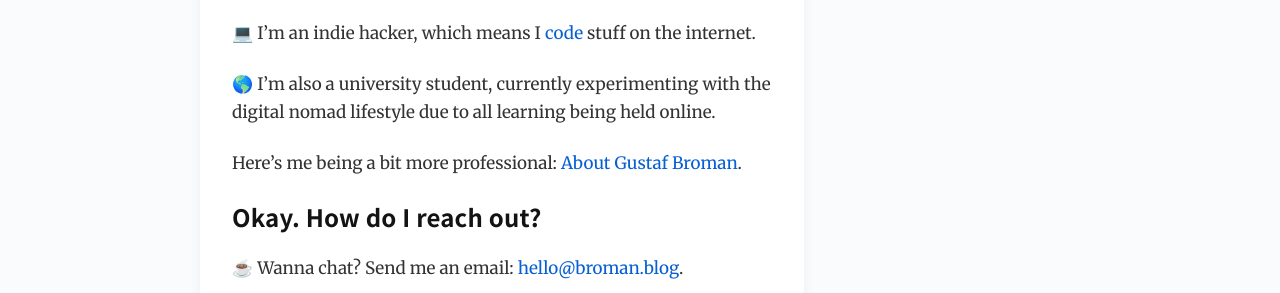
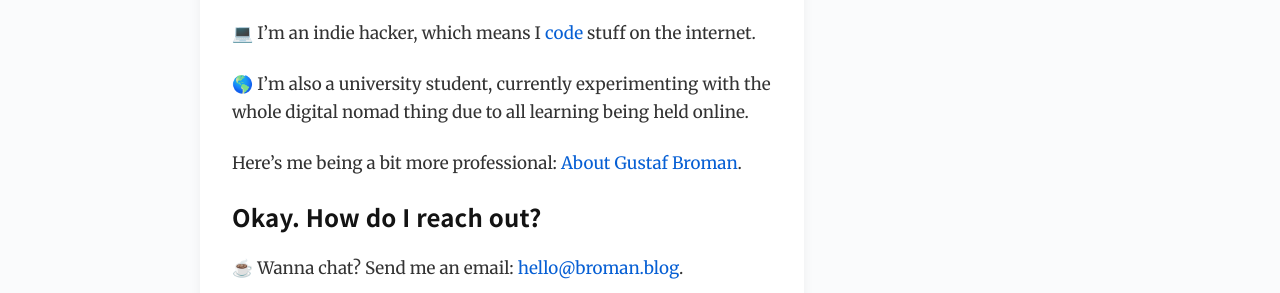
Before and after one commit to gdbroman/broman.blog, a Jekyll site: the page built from about.md, in a window 1280 px wide. Shown: the part 1397-1690 px from the top of the page. Built offline with Jekyll 4.4.1, drawn with Linux system fonts in a browser that asks for light colours.

Commit message:
revision

```diff
--- a/about.md
+++ b/about.md
@@ -36,7 +36,7 @@ I’m gonna have to come back for a more definite answer.
 
 💻 I'm an indie hacker, which means I [code](https://github.com/gustafbroman){:target="_blank"} stuff on the internet.
 
-🌎 I'm also a university student, currently experimenting with the digital nomad lifestyle due to all learning being held online.
+🌎 I'm also a university student, currently experimenting with the whole digital nomad thing due to all learning being held online.
 
 Here's me being a bit more professional: [About Gustaf Broman](https://gustafbroman.github.io){:target="_blank"}.
 
```
